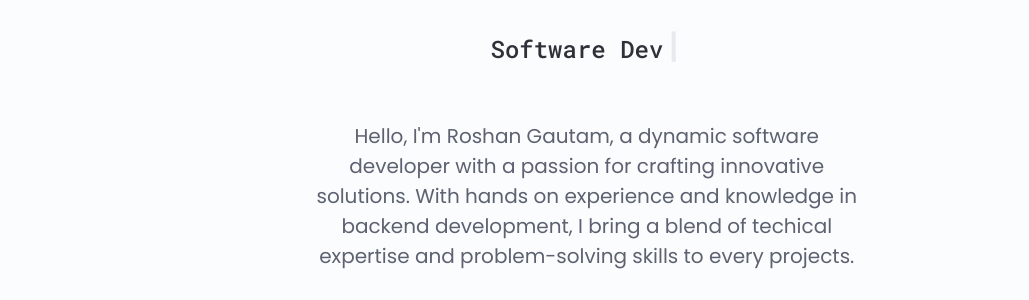
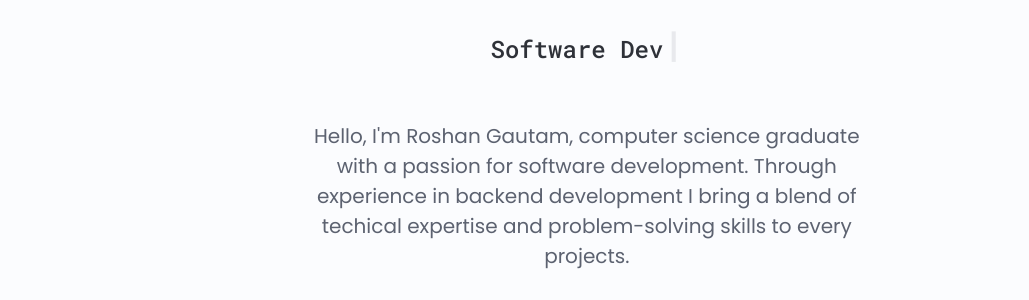
Before and after one commit to Roshangautam2052/Portfolio-Webpage, a plain HTML site: page index.html in a window 1280 px wide. Shown: the part 283-583 px from the top of the page, 109-1138 px from the left. Drawn offline with nearby package versions, Linux system fonts and the light colour scheme.

```diff
--- a/index.html
+++ b/index.html
@@ -114,8 +114,8 @@
                     </h1>
                     <div id="typewriter"></div>
                     <h3 class="home__subtitle" id="home-bio">
-                    Hello, I'm Roshan Gautam, a dynamic software developer with a passion for crafting innovative
-                    solutions. With hands on  experience and knowledge in backend development, I bring a blend of techical expertise and problem-solving skills to every projects.
+                    Hello, I'm Roshan Gautam, computer science graduate with a passion for software development.
+                    Through experience in backend development I bring a blend of techical expertise and problem-solving skills to every projects.
                    </h3>
                     <a href="#contact" class="button button--flex">
                         Contact Me <i class="uil uil-message button__icon"></i>
```
